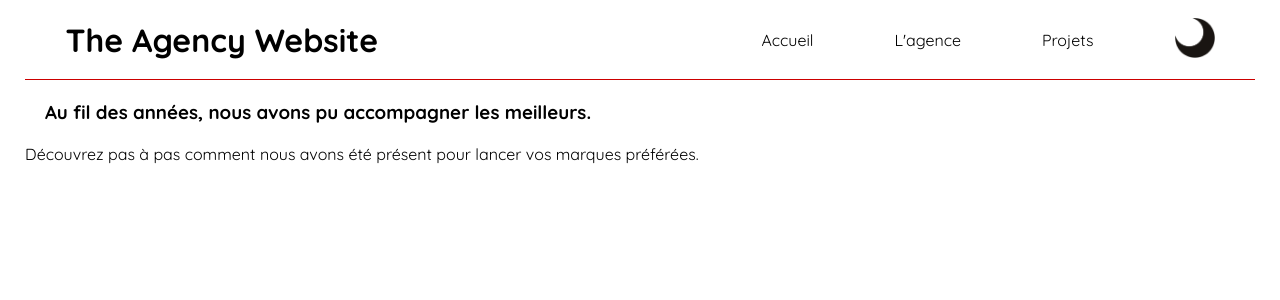
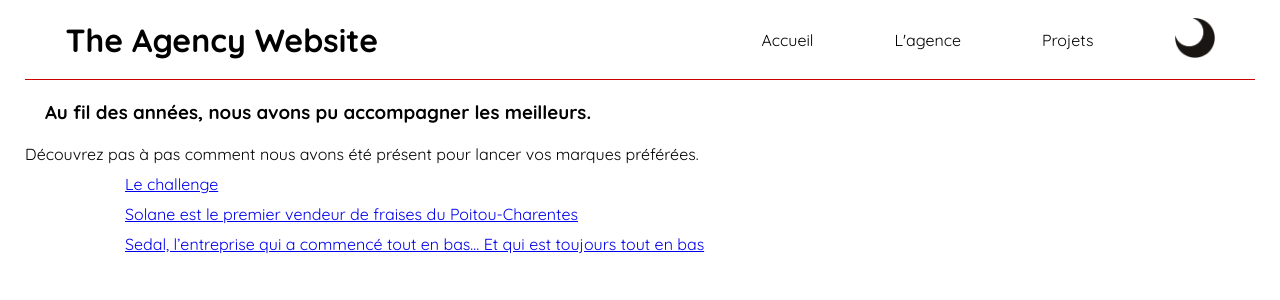
Before and after one commit to Mtwod/thpnext_w06d3_agency_website, a React (Create React App) app: page /works in a window 1280 px wide. Shown: the top 300 px of the page. Built offline with nearby package versions, Linux system fonts and the light colour scheme.

Commit message:
Add studyCase component with working dynamic routing

```diff
--- /dev/null
+++ b/src/components/StudyCase/index.jsx
@@ -0,0 +1,30 @@
+import { useEffect, useState } from 'react';
+import { useParams } from 'react-router-dom';
+import studyCases from 'data/studyCases';
+import './style.scss';
+
+const StudyCase = () => {
+  const { studyCaseSlug } = useParams();
+  const [currentStudyCase, setCurrentStudyCase] = useState(undefined);
+
+  useEffect(() => {
+    const foundStudyCase = studyCases.find((studyCase) => studyCase.slug === studyCaseSlug);
+    setCurrentStudyCase(foundStudyCase);
+  }, [studyCaseSlug]);
+
+  return (
+    <div className="StudyCase">
+      {!currentStudyCase && (
+        <p className="StudyCase__error">Aucune étude de cas n’a été trouvé…</p>
+      )}
+      {currentStudyCase && (
+        <>
+          <h2 className="StudyCase__title">{currentStudyCase.title}</h2>
+          <p className="StudyCase__description">{currentStudyCase.description}</p>
+        </>
+      )}
+    </div>
+  );
+};
+
+export default StudyCase;
--- /dev/null
+++ b/src/components/StudyCase/style.scss
@@ -0,0 +1,5 @@
+.StudyCase {
+  margin: 50px;
+  padding: 10px;
+  border: 1px solid var(--color-primary);
+}
--- /dev/null
+++ b/src/data/studyCases.js
@@ -0,0 +1,19 @@
+const studyCases = [
+  {
+    slug: 'platon-study-case',
+    title: 'Le challenge',
+    description: 'Platon a décidé de se lancer à l’époque malgré une crise économique difficile.\nNous avons été derrière eux pour leur apporter le meilleur du Web et du digital. Nous sommes vraiment la meilleure agence.',
+  },
+  {
+    slug: 'solane-study-case',
+    title: 'Solane est le premier vendeur de fraises du Poitou-Charentes',
+    description: 'Et c’est grâce à nous. Dans les moments les meilleurs comme les plus durs, nos campagnes de communication sur la place du marché ont fonctionné.',
+  },
+  {
+    slug: 'sedal-study-case',
+    title: 'Sedal, l’entreprise qui a commencé tout en bas… Et qui est toujours tout en bas',
+    description: 'Malgré nos conseils et notre site web créé sur Wix, Sedal semble ne pas vouloir décoller. Mais comme un grand homme et une grande femme l’ont dit, "les derniers seront les premiers".',
+  },
+];
+
+export default studyCases;
--- a/src/pages/About/index.jsx
+++ b/src/pages/About/index.jsx
@@ -1,11 +1,11 @@
 const About = () => {
   const title = 'Websitic est une Agence de communication digitale à paris ayant pour mission de vous accompagner sur vos projets digitaux.';
+  const description = 'De l’étape d’avant projet web au lancement effectif du site, nous somme là pour vous. Tout au long de la durée de vie de nos projets communs, nous mettons tout en oeuvre pour vous proposer des stratégies digitales efficaces et vous permettre d’atteindre vos objectif.\nLaissez votre projet entre des mains dignes de confiance, ayant accompagné "PLATON", "TCar", "Solane" ou encore "Sedal" vers le sommet.';
 
   return (
     <div className="About">
       <h3 className="About__title">{title}</h3>
-      <p className="About__description">De l’étape d’avant projet web au lancement effectif du site, nous somme là pour vous. Tout au long de la durée de vie de nos projets communs, nous mettons tout en oeuvre pour vous proposer des stratégies digitales efficaces et vous permettre d’atteindre vos objectifs.</p>
-      <p className="About__description">Laissez votre projet entre des mains dignes de confiance, ayant accompagné &quot;PLATON&quot;, &quot;TCar&quot;, &quot;Solane&quot; ou encore &quot;Sedal&quot; vers le sommet.</p>
+      <p className="About__description">{description}</p>
     </div>
   );
 };
--- a/src/pages/Home/index.jsx
+++ b/src/pages/Home/index.jsx
@@ -1,11 +1,11 @@
 const Home = () => {
   const title = 'Confiez vos rêves à des experts du Web';
+  const description = 'Grâce à notre savoir-faire, notre expérience et notre écoute, nous accompagnons nos clients dans la création de site internet: étude, UX, conception, design, développement, SEO.\nNotre agence web est capable de répondre à tous vos besoins et d’élaborer une véritable stratégie digitale.';
 
   return (
     <div className="Home">
       <h3 className="Home__title">{title}</h3>
-      <p className="Home__description">Grâce à notre savoir-faire, notre expérience et notre écoute, nous accompagnons nos clients dans la création de site internet: étude, UX, conception, design, développement, SEO.</p>
-      <p className="Home__description"> Notre agence web est capable de répondre à tous vos besoins et d’élaborer une véritable stratégie digitale.</p>
+      <p className="Home__description">{description}</p>
     </div>
   );
 };
--- a/src/pages/Works/index.jsx
+++ b/src/pages/Works/index.jsx
@@ -1,11 +1,36 @@
+import StudyCase from 'components/StudyCase';
+import studyCases from 'data/studyCases';
+import {
+  BrowserRouter as Router,
+  Link,
+  Switch,
+  Route,
+} from 'react-router-dom';
+import './style.scss';
+
 const Works = () => {
   const title = 'Au fil des années, nous avons pu accompagner les meilleurs.';
+  const description = 'Découvrez pas à pas comment nous avons été présent pour lancer vos marques préférées.';
 
   return (
-    <div className="Works">
-      <h3 className="Works__title">{title}</h3>
-      <p className="Works__description">Découvrez pas à pas comment nous avons été présent pour lancer vos marques préférées.</p>
-    </div>
+    <Router>
+      <div className="Works">
+        <h3 className="Works__title">{title}</h3>
+        <p className="Works__description">{description}</p>
+        <ul className="Works__list">
+          { studyCases.map((studyCase) => (
+            <li className="Works__list__element">
+              <Link to={`/works/${studyCase.slug}`} key={studyCase.slug}>{studyCase.title}</Link>
+            </li>
+          )) }
+        </ul>
+        <Switch>
+          <Route path="/works/:studyCaseSlug">
+            <StudyCase />
+          </Route>
+        </Switch>
+      </div>
+    </Router>
   );
 };
 
--- /dev/null
+++ b/src/pages/Works/style.scss
@@ -0,0 +1,11 @@
+.Works {
+
+  &__list {
+    margin-left: 100px;
+    list-style: none;
+
+    &__element {
+      margin: 10px 0;
+    }
+  }
+}
--- a/src/style.scss
+++ b/src/style.scss
@@ -16,4 +16,5 @@ h3 {
 
 p {
   margin: 5px 0;
+  white-space: pre-wrap;
 }
```
